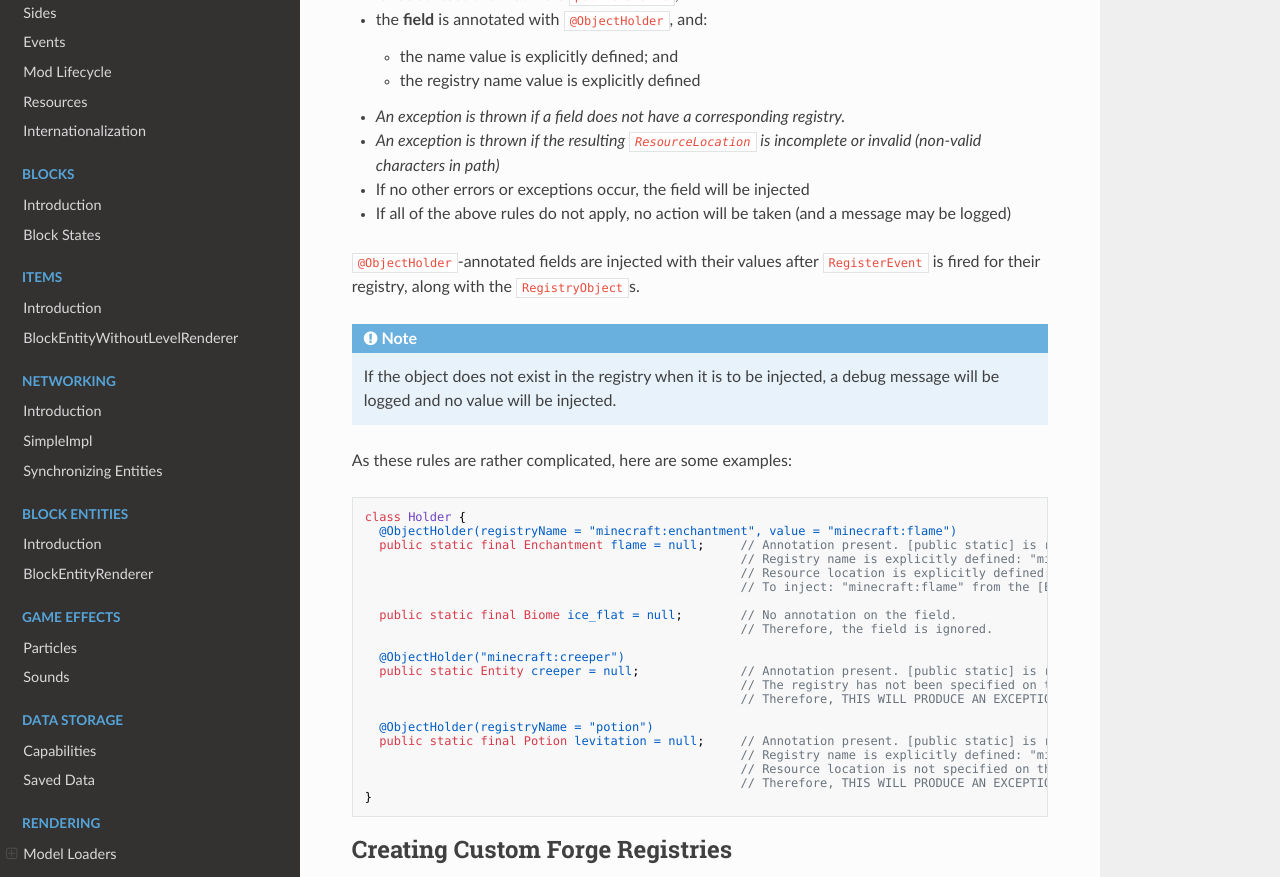
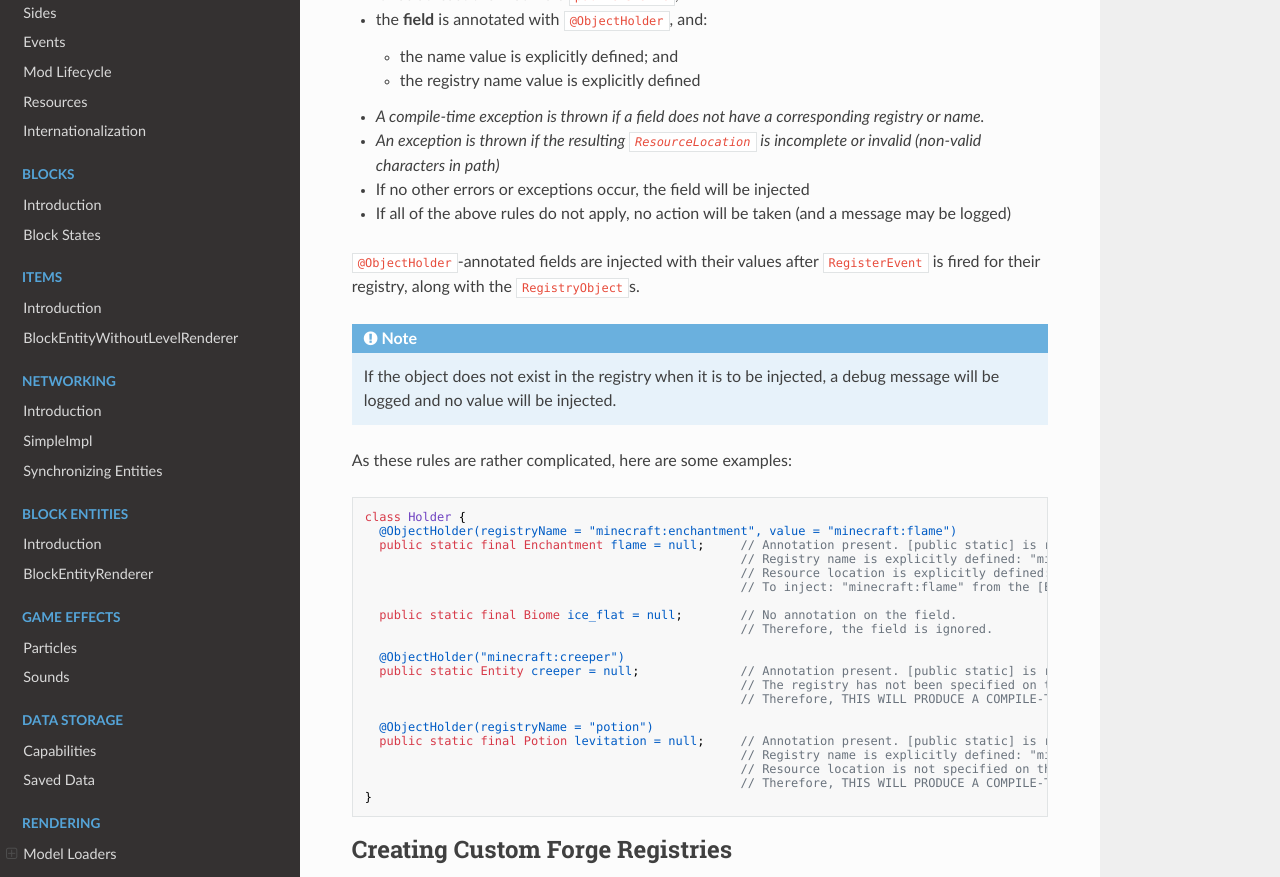
Before and after one commit to MinecraftForge/Documentation, an MkDocs documentation site: the page built from docs/concepts/registries.md, in a window 1280 px wide and 1400 px high, scrolled down 3109 px. Shown: the part 151-1028 px from the top of the window. Built offline with MkDocs 1.6.1, drawn with Linux system fonts in a browser that asks for light colours; nearby versions of some CDN libraries.

Commit message:
Mention compile time if registryName or value not specified

````diff
--- a/docs/concepts/registries.md
+++ b/docs/concepts/registries.md
@@ -106,7 +106,7 @@ The rules for `@ObjectHolder` are as follows:
   * the **field** is annotated with `@ObjectHolder`, and:
     * the name value is explicitly defined; and
     * the registry name value is explicitly defined
-  * _An exception is thrown if a field does not have a corresponding registry._
+  * _A compile-time exception is thrown if a field does not have a corresponding registry or name._
 * _An exception is thrown if the resulting `ResourceLocation` is incomplete or invalid (non-valid characters in path)_
 * If no other errors or exceptions occur, the field will be injected
 * If all of the above rules do not apply, no action will be taken (and a message may be logged)
@@ -132,13 +132,13 @@ class Holder {
   @ObjectHolder("minecraft:creeper")
   public static Entity creeper = null;              // Annotation present. [public static] is required.
                                                     // The registry has not been specified on the field.
-                                                    // Therefore, THIS WILL PRODUCE AN EXCEPTION.
+                                                    // Therefore, THIS WILL PRODUCE A COMPILE-TIME EXCEPTION.
 
   @ObjectHolder(registryName = "potion")
   public static final Potion levitation = null;     // Annotation present. [public static] is required. [final] is optional.
                                                     // Registry name is explicitly defined: "minecraft:potion"
                                                     // Resource location is not specified on the field
-                                                    // Therefore, THIS WILL PRODUCE AN EXCEPTION.
+                                                    // Therefore, THIS WILL PRODUCE A COMPILE-TIME EXCEPTION.
 }
 ```
 
````
